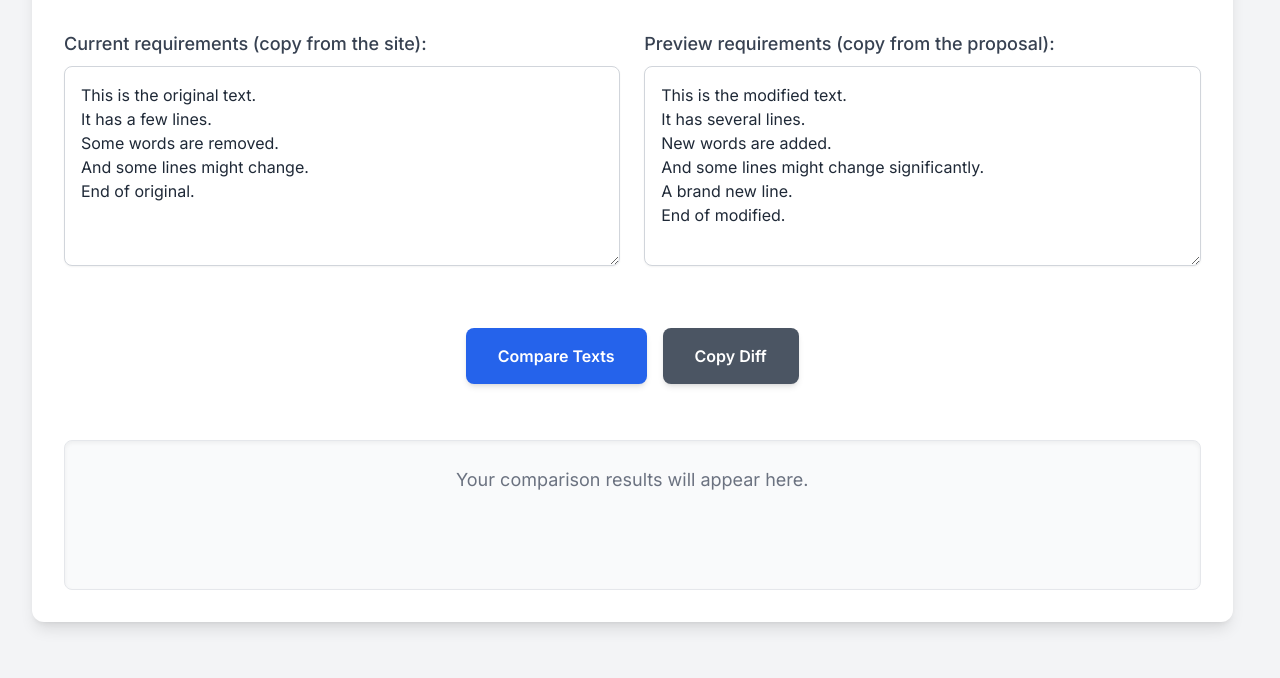
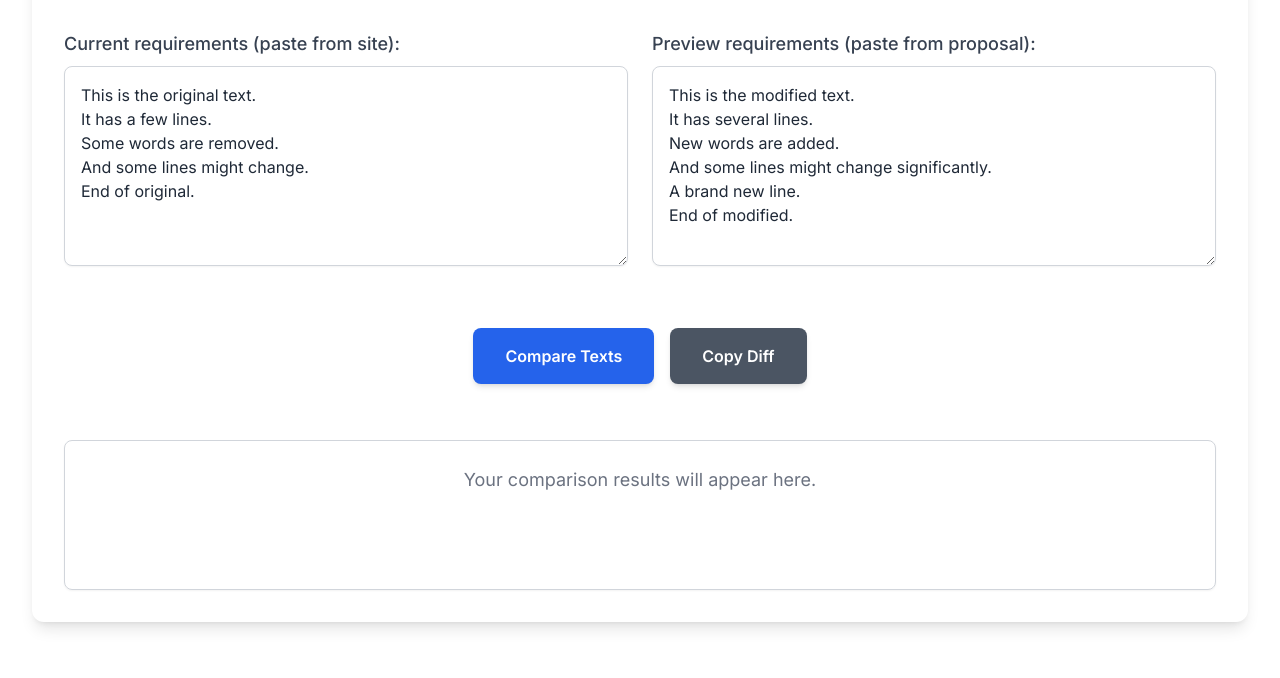
Before and after one commit to askandroid/diff-highlighter, a plain HTML site: page index.html in a window 1280 px wide. Shown: the part 122-800 px from the top of the page. Drawn offline with nearby package versions, Linux system fonts and the light colour scheme.

Commit message:
Update index.html

````diff
--- a/index.html
+++ b/index.html
@@ -13,7 +13,7 @@
             font-family: 'Inter', sans-serif;
             -webkit-font-smoothing: antialiased;
             -moz-osx-font-smoothing: grayscale;
-            background-color: #f0f4f8; /* Light background */
+            background-color: transparent; /* Ensures the body background is transparent */
             display: flex;
             justify-content: center;
             align-items: flex-start; /* Align to top */
@@ -21,7 +21,7 @@
             padding: 2rem 1rem;
         }
         .container {
-            background-color: #ffffff;
+            background-color: transparent; /* Ensures the main container background is transparent */
             border-radius: 0.75rem; /* rounded-xl */
             box-shadow: 0 10px 15px -3px rgba(0, 0, 0, 0.1), 0 4px 6px -2px rgba(0, 0, 0, 0.05); /* shadow-xl */
             padding: 2.5rem; /* p-10 */
@@ -36,10 +36,9 @@
             resize: vertical;
         }
         /* Custom highlight styles */
-        /* Removed .text-green-highlight CSS class as styling will be inline */
         .text-strikethrough-default { /* Renamed class for clarity */
             text-decoration: line-through;
-            /* Ensure no background property here */
+            /* Ensure no background property here, relying on inline style for transparency */
         }
         .message-box {
             position: fixed;
@@ -57,21 +56,25 @@
         .message-box.show {
             opacity: 1;
         }
+        /* Explicitly force transparent background on the output diff box */
+        #outputDiff {
+            background-color: transparent !important;
+        }
     </style>
 </head>
-<body class="bg-gray-100 p-8">
-    <div class="container mx-auto p-8 bg-white rounded-xl shadow-lg flex flex-col items-center">
+<body class="p-8"> <!-- Removed bg-gray-100 class -->
+    <div class="container mx-auto p-8 rounded-xl shadow-lg flex flex-col items-center"> <!-- Removed bg-white class -->
         <h1 class="text-4xl font-extrabold text-gray-900 mb-6 text-center">Requirements Diff Tool</h1>
 
         <div class="w-full grid grid-cols-2 gap-6 mb-8">
             <div>
-                <label for="originalText" class="block text-lg font-medium text-gray-700 mb-2">Current requirements (copy from the site):</label>
+                <label for="originalText" class="block text-lg font-medium text-gray-700 mb-2">Current requirements (paste from site):</label>
                 <textarea id="originalText"
                           class="w-full p-4 border border-gray-300 rounded-lg shadow-sm focus:ring-blue-500 focus:border-blue-500 transition duration-150 ease-in-out text-gray-800"
                           placeholder="Paste your original text here..."></textarea>
             </div>
             <div>
-                <label for="newText" class="block text-lg font-medium text-gray-700 mb-2">Preview requirements (copy from the proposal):</label>
+                <label for="newText" class="block text-lg font-medium text-gray-700 mb-2">Preview requirements (paste from proposal):</label>
                 <textarea id="newText"
                           class="w-full p-4 border border-gray-300 rounded-lg shadow-sm focus:ring-blue-500 focus:border-blue-500 transition duration-150 ease-in-out text-gray-800"
                           placeholder="Paste the new or modified text here..."></textarea>
@@ -89,7 +92,7 @@
             </button>
         </div>
 
-        <div id="outputDiff" class="w-full p-6 bg-gray-50 border border-gray-200 rounded-lg shadow-inner min-h-[150px] text-gray-800 leading-relaxed text-lg">
+        <div id="outputDiff" class="w-full p-6 bg-transparent border border-gray-300 rounded-lg shadow-sm min-h-[150px] text-gray-800 leading-relaxed text-lg"> <!-- Added border and shadow classes -->
             <p class="text-center text-gray-500">Your comparison results will appear here.</p>
         </div>
     </div>
@@ -251,4 +254,3 @@ End of modified.`;
     </script>
 </body>
 </html>
-```
````
